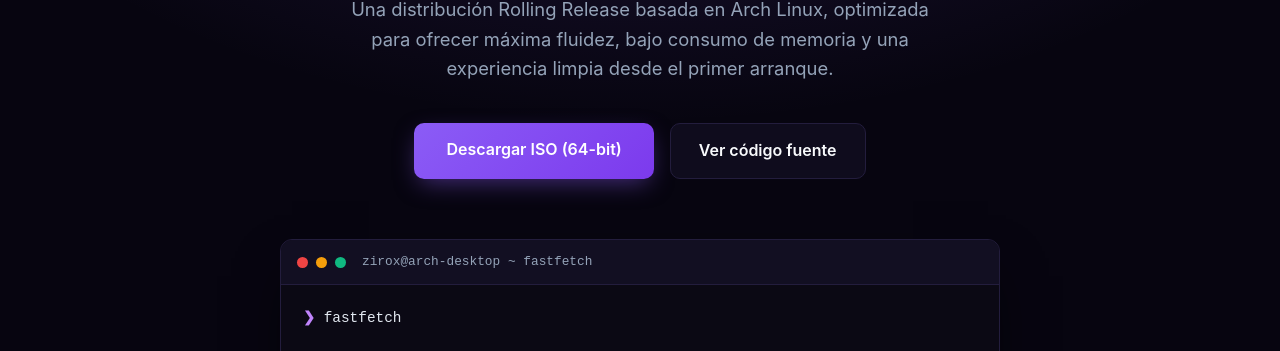
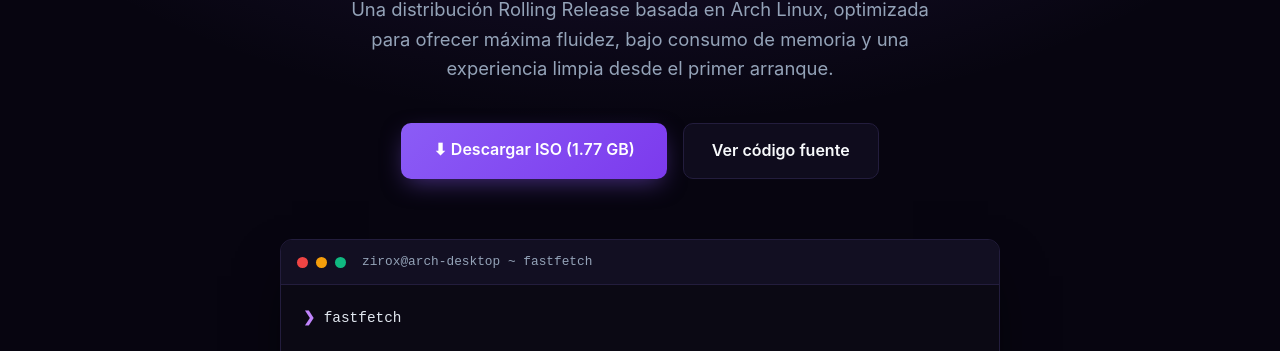
Before and after one commit to zirox-os/zirox-os.github.io, a plain HTML site: page index.html in a window 1280 px wide. Shown: the part 414-765 px from the top of the page. Drawn offline with Linux system fonts and the light colour scheme.

Commit message:
Update download link for ISO file

```diff
--- a/index.html
+++ b/index.html
@@ -306,7 +306,7 @@
     <h1>Velocidad extrema, diseño <span>minimalista</span>.</h1>
     <p>Una distribución Rolling Release basada en Arch Linux, optimizada para ofrecer máxima fluidez, bajo consumo de memoria y una experiencia limpia desde el primer arranque.</p>
     <div class="cta-group">
-      <a href="#descargar" class="btn-primary">Descargar ISO (64-bit)</a>
+     <a href="https://github.com" target="_blank" class="btn-primary">⬇ Descargar ISO (1.77 GB)</a>
       <a href="https://github.com" target="_blank" class="btn-outline">Ver código fuente</a>
     </div>
 
```
